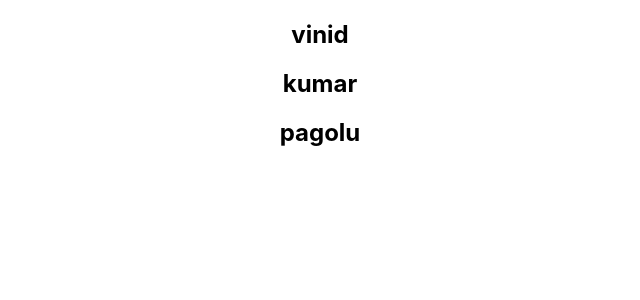
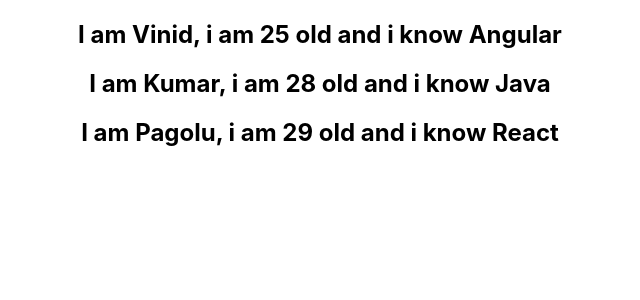
Before and after one commit to vinid14/reactDev, a React (Create React App) app: page / in a window 1280 px wide. Shown: the top 300 px of the page, without its empty margins (320-960 px from the left). Built offline with nearby package versions, Linux system fonts and the light colour scheme.

Commit message:
RendringListof arrayObjects

```diff
--- a/src/components/NameList.js
+++ b/src/components/NameList.js
@@ -1,12 +1,28 @@
 import React from 'react'
+import Person from './Person'
 
 function NameList() {
-    const names=['vinid','kumar','pagolu']
+    const person=[
+        {
+            name:'Vinid',
+            age:25,
+            skill:'Angular'
+        },
+        {
+            name:'Kumar',
+            age:28,
+            skill:'Java'
+        },
+        {
+            name:'Pagolu',
+            age:29,
+            skill:'React'
+        }
+    ]
+    const perstonList= person.map(person => <Person person={person}/>)
     return (
-        <div>
-            {
-              names.map( tempName => <h2>{tempName}</h2>)
-            }
+        <div> {perstonList}
+
 
         </div>
     )
--- /dev/null
+++ b/src/components/Person.js
@@ -0,0 +1,12 @@
+import React from 'react'
+
+function Person({person}) {
+    return (
+        <div>
+           <h2>
+               I am {person.name}, i am {person.age} old and i know {person.skill}</h2>
+        </div>
+    )
+}
+
+export default Person
```
